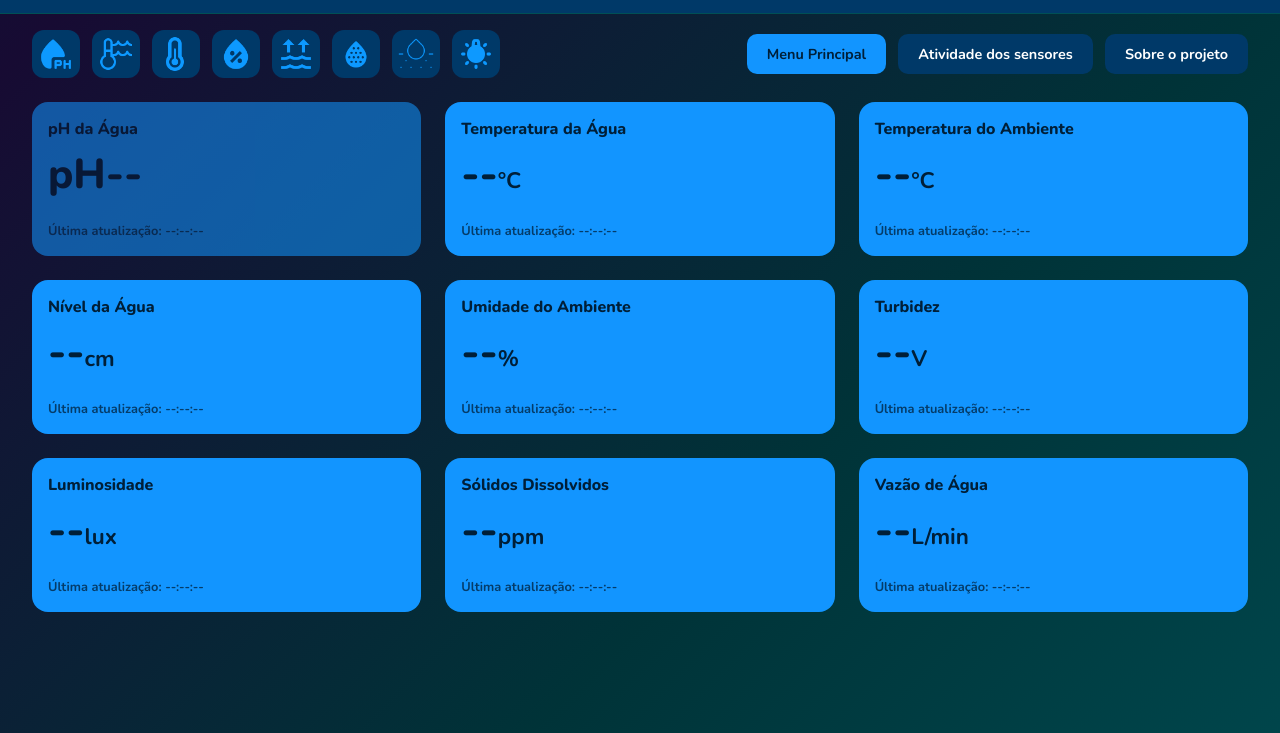
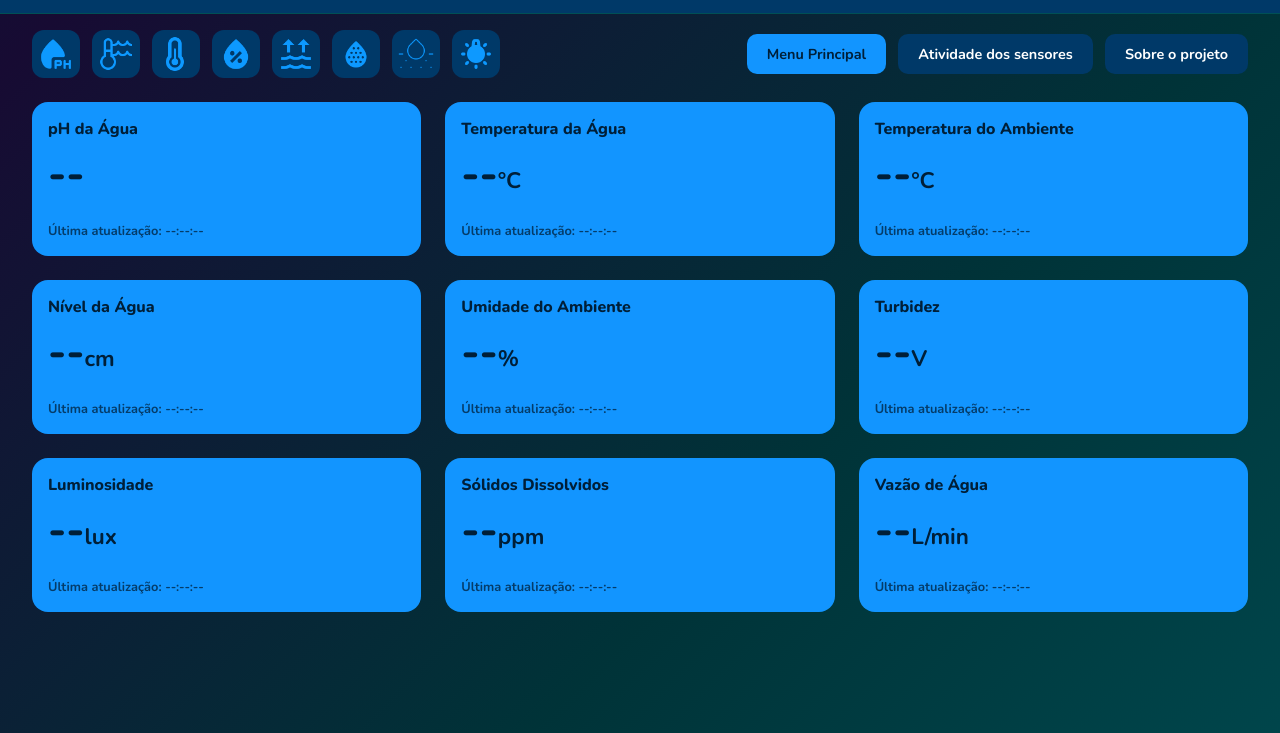
Before and after one commit to thauan-de-lima/AquaSense, a plain HTML site: page frontend/index.html in a window 1280 px wide. Shown: the part 67-800 px from the top of the page. Drawn offline with nearby package versions, Linux system fonts and the light colour scheme; no server answers.

Commit message:
feat: Update pH menu card

```diff
--- a/frontend/index.html
+++ b/frontend/index.html
@@ -73,10 +73,15 @@
 <div class="content">
   <main class="grid">
 
-    <a href="ph.html" class="card empty">
+    <a href="ph.html" class="card">
       <div class="card-label">pH da Água</div>
-      <div><span class="card-value">pH<span id="ph">--</span></span></div>
-      <div class="card-delta" id="delta-ph"></div>
+      <div class="card-main-row">
+        <div class="card-value-col">
+          <div><span class="card-value"id="ph">--</span><span class="card-unit"></span></div>
+          <div class="card-delta" id="delta-ph"></div>
+        </div>
+        <div class="card-status-wrap"><span class="card-status" id="status-ph"></span></div>
+      </div>
       <div class="card-updated">Última atualização: <span id="ph-updated">--:--:--</span></div>
     </a>
 
```
